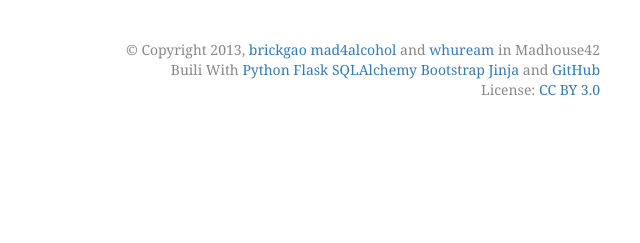
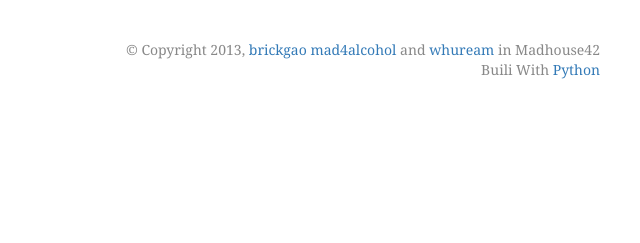
Before and after one commit to Madhouse42/inchobot, a Flask app: page /view_asses in a window 1280 px wide. Shown: the part 109-352 px from the top of the page, without its empty margins (640-1280 px from the left). Run offline with Flask 2, Linux system fonts and the light colour scheme; the visitor is signed in with stand-in values (Sample User, id 1); data comes from the database, SQL or seed files in the repository; data that the repository does not hold is empty; parts of the project's set-up code (start-up, migrations or seed data) failed here and were passed over; some libraries are stand-ins or nearby versions.

Commit message:
update footer

```diff
--- a/ibot/templates/base.html
+++ b/ibot/templates/base.html
@@ -81,7 +81,7 @@
         <div>
             Buili With
             <a href="http://www.python.org/">Python </a>
-            <a href="http://flask.pocoo.org/"> Flask</a>
+            <!--a href="http://flask.pocoo.org/"> Flask</a>
             <a href="http://www.sqlalchemy.org/">SQLAlchemy</a>
             <a href="http://getbootstrap.com/">Bootstrap</a>
             <a href="http://jinja.pocoo.org/">Jinja</a>
@@ -90,7 +90,7 @@
         </div>
         <div>
             License:
-            <a href="http://creativecommons.org/licenses/by/3.0/"> CC BY 3.0</a>
+            <a href="http://creativecommons.org/licenses/by/3.0/"> CC BY 3.0</a!-->
         </div>
     </footer>
 {% endblock %}
```
